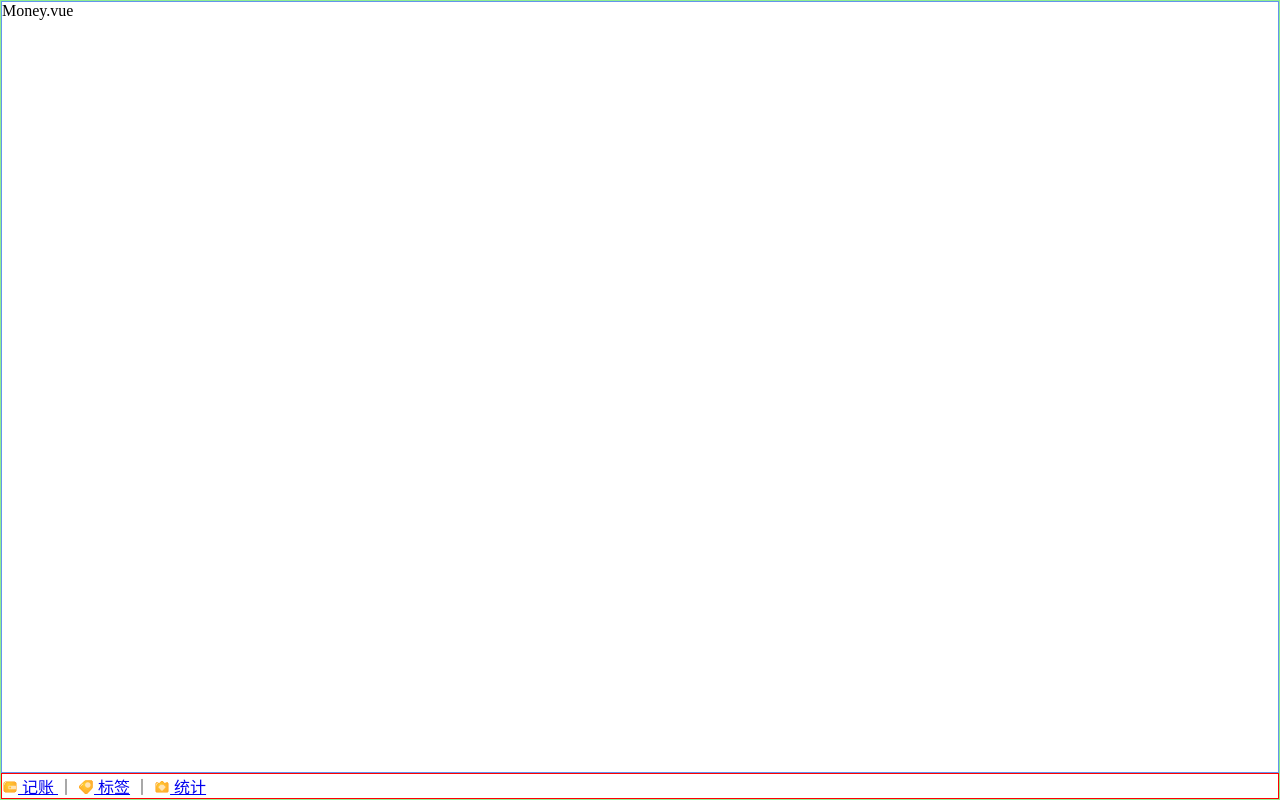
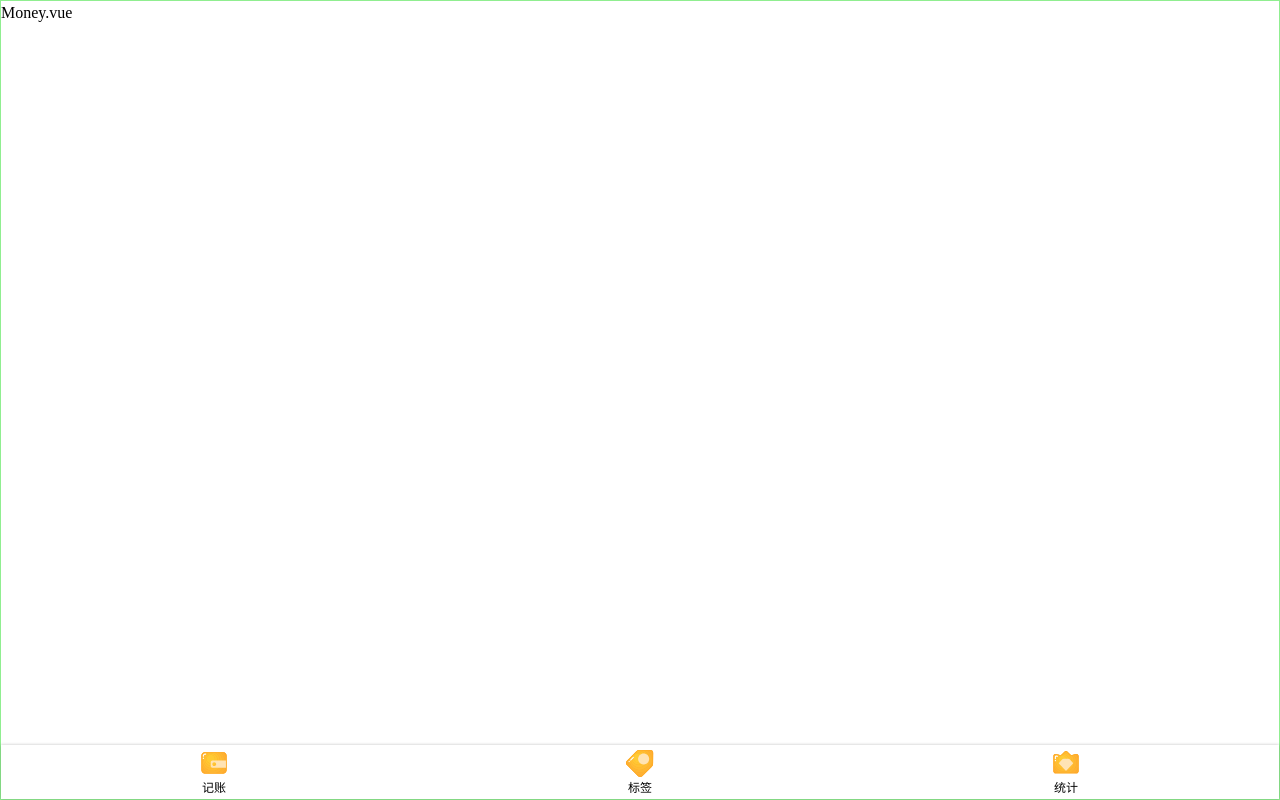
Before and after one commit to theta1118/vue-morney-website, a Vue app: page /#/money in a window 1280 px wide. Built offline with nearby package versions, Linux system fonts and the light colour scheme.

Commit message:
添加Nav样式

```diff
--- a/src/App.vue
+++ b/src/App.vue
@@ -8,6 +8,13 @@
   *{
     margin:0;padding: 0;
     box-sizing: border-box;
+  }
+  body{
+    line-height: 1.5;
+  }
+  a{
+    text-decoration: none;
+    color:inherit;
   }
 #app {
   font-family: Avenir, Helvetica, Arial, sans-serif;
--- a/src/components/Layout.vue
+++ b/src/components/Layout.vue
@@ -24,7 +24,6 @@
   }
 
   .content {
-    border: 1px solid cornflowerblue;
     overflow: auto;
     flex-grow: 1;
   }
--- a/src/components/Nav.vue
+++ b/src/components/Nav.vue
@@ -1,19 +1,17 @@
 <template>
 <!--  class后面接一个属性选择器，就只会影响到这一个div-->
-  <div class="nav">
-    <router-link to="/money">
+  <nav class="nav">
+    <router-link to="/money" class="item">
       <Icon name="money"/>
       记账
     </router-link>
-    ｜
-    <router-link to="/labels">
+    <router-link to="/labels" class="item">
       <Icon name="labels"/>
       标签</router-link>
-    ｜
-    <router-link to="/statistics">
+    <router-link to="/statistics" class="item">
       <Icon name="statistics"/>
       统计</router-link>
-  </div>
+  </nav>
 </template>
 
 <script lang="ts">
@@ -25,5 +23,22 @@
 
 <!--scoped是指有范围的，这个Nav只在当前组件起作用-->
 <style lang="scss" scoped>
-  .nav{border: 1px solid red;}
+  nav{
+    display:flex;
+    box-shadow:0 0 3px rgba(0,0,0,0.25);
+    flex-direction: row;
+    font-size: 12px;
+    > .item{
+      padding: 2px 0;
+      width: 33.33333%;
+      display: flex;
+      justify-content: center;
+      align-items: center;
+      flex-direction: column;
+      .icon{
+        width: 32px;
+        height:32px;
+      }
+    }
+  }
 </style>
```
